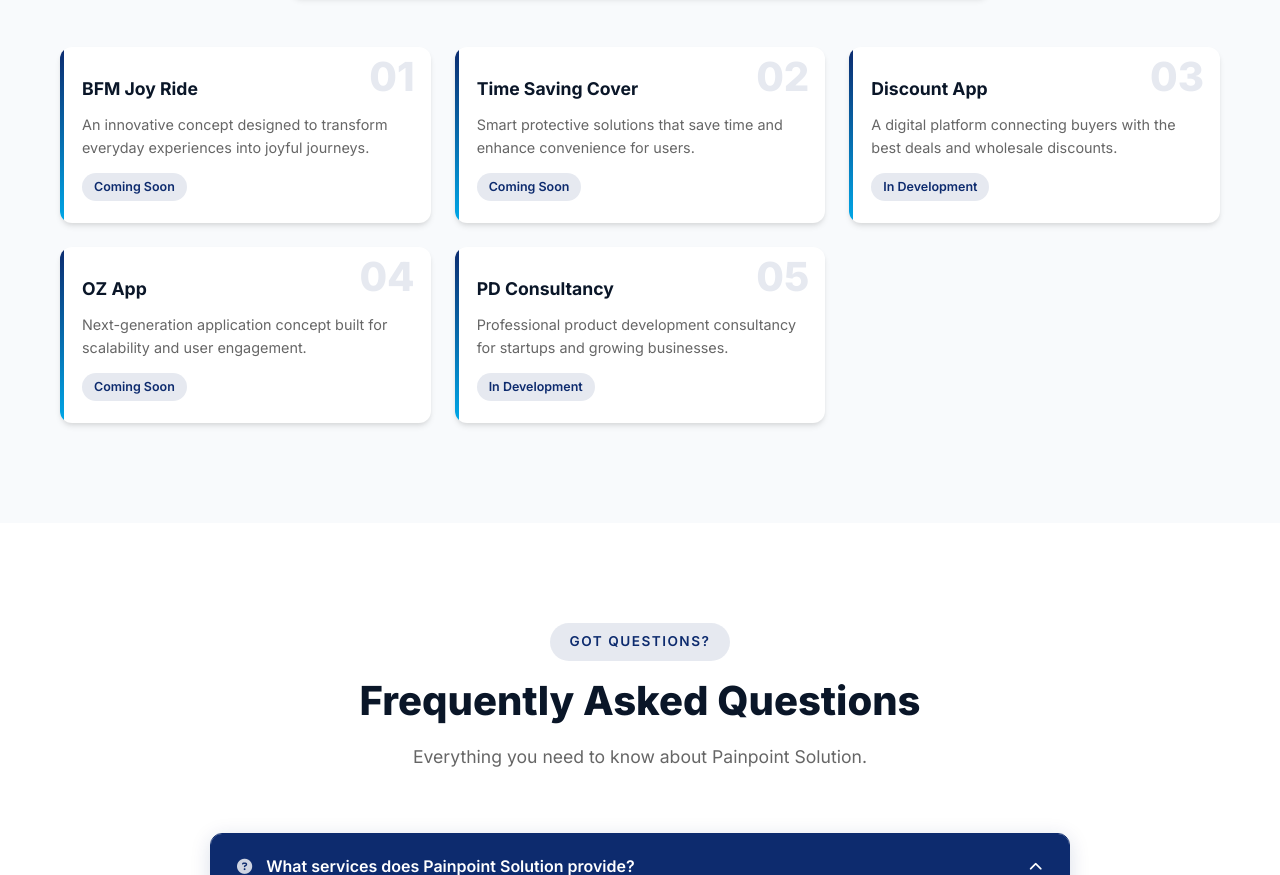
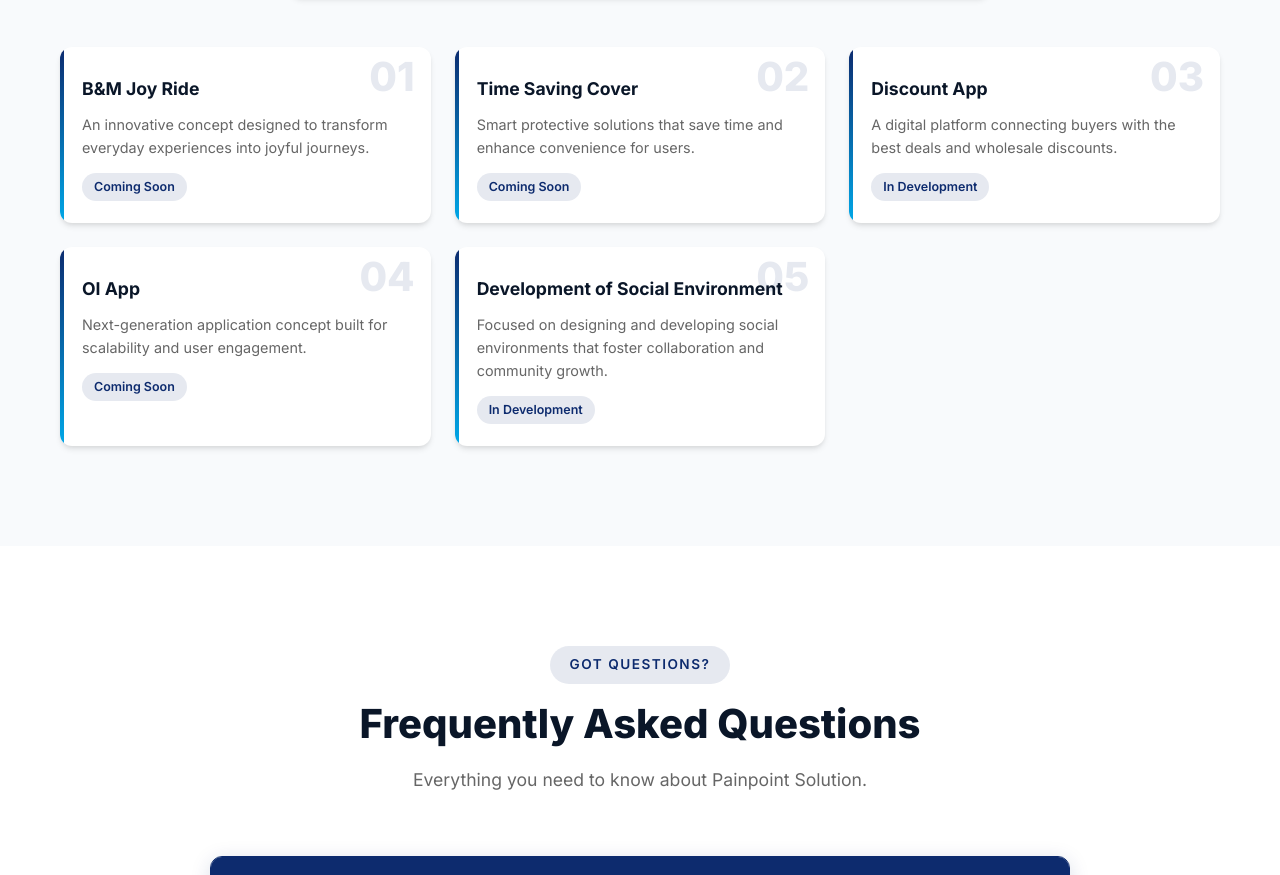
Before and after one commit to kushwaha2814-hue/painpoint-solutions, a website: page index.html in a window 1280 px wide. Shown: the part 5953-6828 px from the top of the page. Drawn offline with Linux system fonts and the light colour scheme.

Commit message:
Update concepts text; clarify contact backend target email log

```diff
--- a/index.html
+++ b/index.html
@@ -399,7 +399,7 @@
             <div class="concepts-grid">
                 <div class="concept-card">
                     <span class="concept-number">01</span>
-                    <h3>BFM Joy Ride</h3>
+                    <h3>B&M Joy Ride</h3>
                     <p>An innovative concept designed to transform everyday experiences into joyful journeys.</p>
                     <span class="concept-badge">Coming Soon</span>
                 </div>
@@ -417,14 +417,14 @@
                 </div>
                 <div class="concept-card">
                     <span class="concept-number">04</span>
-                    <h3>OZ App</h3>
+                    <h3>OI App</h3>
                     <p>Next-generation application concept built for scalability and user engagement.</p>
                     <span class="concept-badge">Coming Soon</span>
                 </div>
                 <div class="concept-card">
                     <span class="concept-number">05</span>
-                    <h3>PD Consultancy</h3>
-                    <p>Professional product development consultancy for startups and growing businesses.</p>
+                    <h3>Development of Social Environment</h3>
+                    <p>Focused on designing and developing social environments that foster collaboration and community growth.</p>
                     <span class="concept-badge">In Development</span>
                 </div>
             </div>
--- a/server.js
+++ b/server.js
@@ -66,4 +66,7 @@ app.post('/contact', async (req, res) => {
 });
 
 const PORT = process.env.PORT || 3000;
-app.listen(PORT, () => console.log(`Contact backend listening on http://localhost:${PORT}`));
+app.listen(PORT, () => {
+  console.log(`Contact backend listening on http://localhost:${PORT}`);
+  console.log(`Contact form submissions will be sent to: ${TARGET_EMAIL}`);
+});
```
